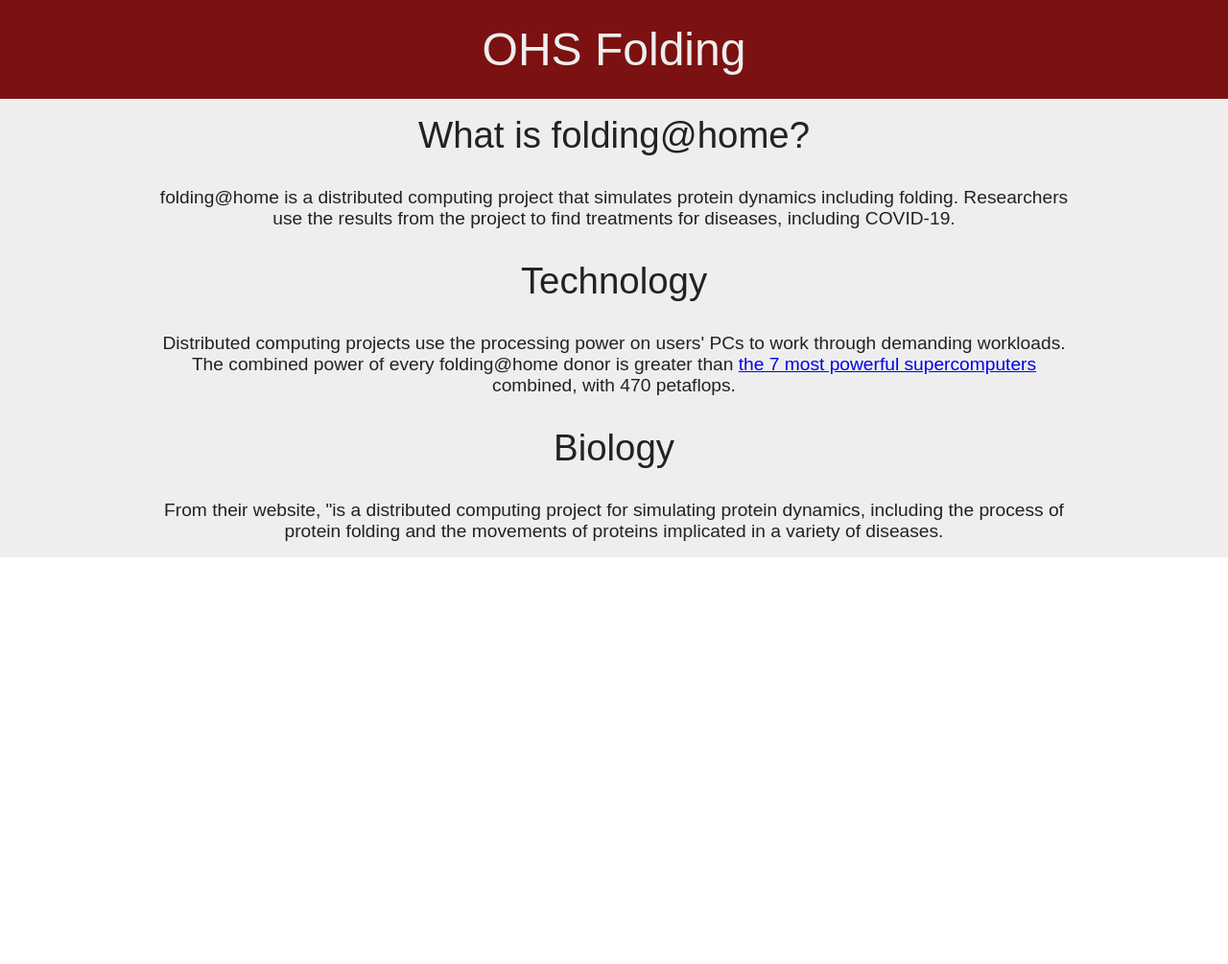
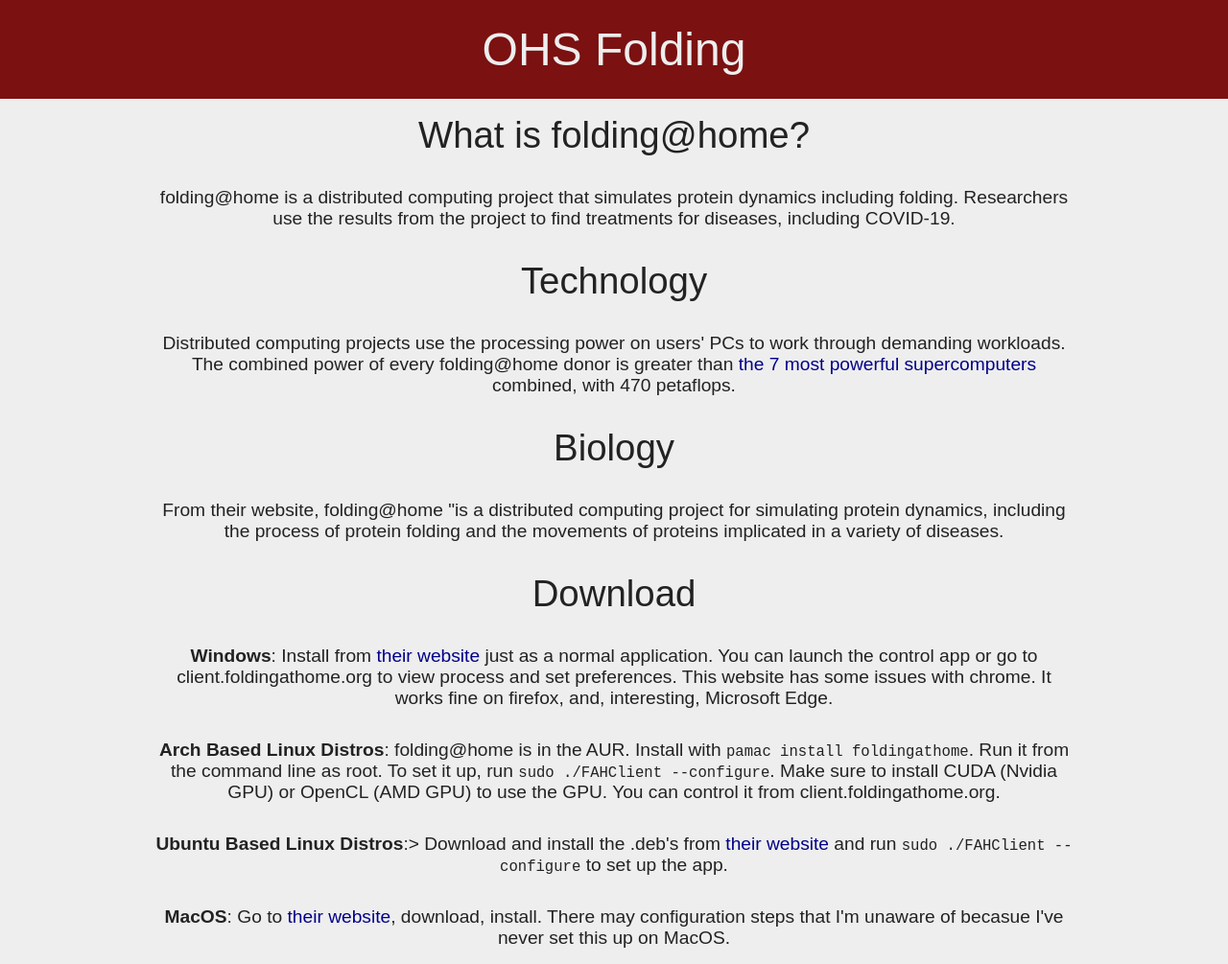
Before and after one commit to ohspixel/ohsfolding, a plain HTML site: page index.html in a window 1280 px wide. Shown: the whole page at 96% size. Before the commit the page ends 800 px from the top, so only its background shows below. Drawn offline with Linux system fonts and the light colour scheme.

Commit message:
here have some content

```diff
--- a/css/index.css
+++ b/css/index.css
@@ -40,3 +40,10 @@
     width: 75%;
     padding-top: 4vh;
 }
+a {
+    color: #008;
+    text-decoration: none;
+}
+a:hover {
+    text-decoration: underline;
+}
--- a/index.html
+++ b/index.html
@@ -13,11 +13,18 @@
         </div>
         <div class="info">
             <div class="large">Technology</div>
-            <div class="content">Distributed computing projects use the processing power on users' PCs to work through demanding workloads. The combined power of every folding@home donor is greater than <a href="https://www.tomshardware.com/news/folding-at-home-worlds-top-supercomputers-coronavirus-covid-19">the 7 most powerful supercomputers</a> combined, with 470 petaflops.</div>
+            <div class="content">Distributed computing projects use the processing power on users' PCs to work through demanding workloads. The combined power of every folding@home donor is greater than <a target="_blank" href="https://www.tomshardware.com/news/folding-at-home-worlds-top-supercomputers-coronavirus-covid-19">the 7 most powerful supercomputers</a> combined, with 470 petaflops.</div>
         </div>
         <div class="info">
             <div class="large">Biology</div>
-            <div class="content">From their website, "is a distributed computing project for simulating protein dynamics, including the process of protein folding and the movements of proteins implicated in a variety of diseases.</div>
+            <div class="content">From their website, folding@home "is a distributed computing project for simulating protein dynamics, including the process of protein folding and the movements of proteins implicated in a variety of diseases.</div>
+        </div>
+        <div class="info">
+            <div class="large">Download</div>
+            <div class="content"><b>Windows</b>: Install from <a href="https://www.foldingathome.org/start-folding/" target="_blank">their website</a> just as a normal application. You can launch the control app or go to client.foldingathome.org to view process and set preferences. This website has some issues with chrome. It works fine on firefox, and, interesting, Microsoft Edge.</div>
+            <div class="content"><b>Arch Based Linux Distros</b>: folding@home is in the AUR. Install with <code>pamac install foldingathome</code>. Run it from the command line as root. To set it up, run <code>sudo ./FAHClient --configure</code>. Make sure to install CUDA (Nvidia GPU) or OpenCL (AMD GPU) to use the GPU. You can control it from client.foldingathome.org.</div>
+            <div class="content"><b>Ubuntu Based Linux Distros</b>:> Download and install the .deb's from <a href="https://www.foldingathome.org/start-folding/" target="_blank">their website</a> and run <code>sudo ./FAHClient --configure</code> to set up the app.</div>
+            <div class="content"><b>MacOS</b>: Go to <a href="https://www.foldingathome.org/start-folding/" target="_blank">their website</a>, download, install. There may configuration steps that I'm unaware of becasue I've never set this up on MacOS.</div>
         </div>
     </body>
 </html>
```
